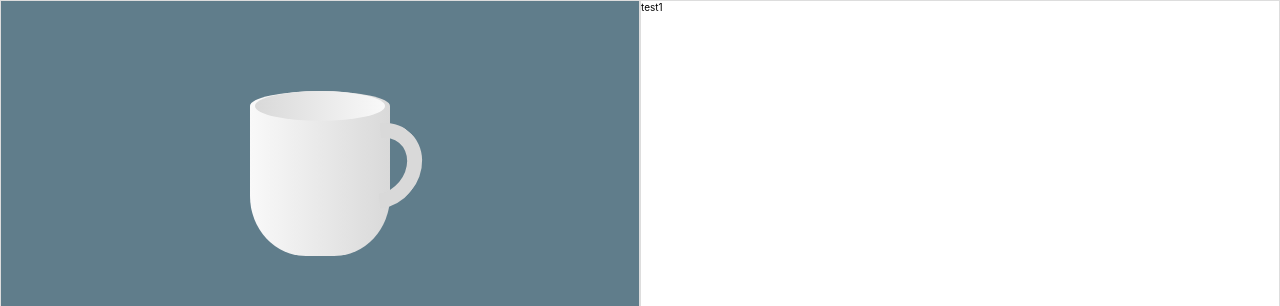
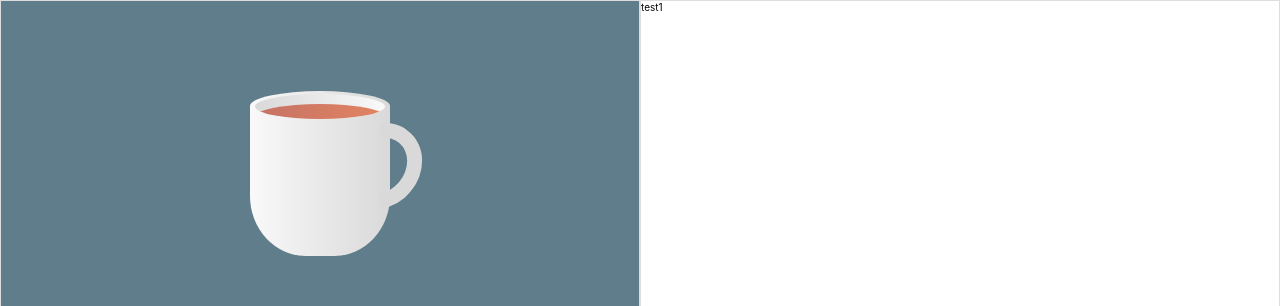
Before and after one commit to dev-allenk/awesome-animations, a Next.js app: page / in a window 1280 px wide. Shown: the top 306 px of the page. Built offline with nearby package versions, Linux system fonts and the light colour scheme.

Commit message:
feat: Added coffee

```diff
--- a/src/components/CoffeeVapor/CoffeeVapor.tsx
+++ b/src/components/CoffeeVapor/CoffeeVapor.tsx
@@ -4,6 +4,11 @@ export default function CoffeeVapor() {
   return (
     <S.Background>
       <S.Cup>
+        <S.CupTop>
+          <S.CupInside>
+            <S.Coffee />
+          </S.CupInside>
+        </S.CupTop>
         <S.CupHandle />
       </S.Cup>
     </S.Background>
--- a/src/components/CoffeeVapor/style.ts
+++ b/src/components/CoffeeVapor/style.ts
@@ -16,9 +16,9 @@ export const Cup = styled.div`
   border-bottom-left-radius: 40%;
   border-bottom-right-radius: 40%;
   background: linear-gradient(to right, #f9f9f9, #d9d9d9);
+`
 
-  &:before {
-    content: '';
+export const CupTop = styled.div`
   position: absolute;
   top: -15px;
   left: 0;
@@ -27,19 +27,28 @@ export const Cup = styled.div`
   height: 30px;
   border-radius: 50%;
   background: linear-gradient(to right, #f9f9f9, #d9d9d9);
-  }
+`
 
-  &:after {
-    content: '';
+export const CupInside = styled.div`
   position: absolute;
-    top: -15px;
+  top: 3px;
   left: 5px;
 
   width: calc(100% - 10px);
-    height: 30px;
+  height: 25px;
   border-radius: 50%;
   background: linear-gradient(to left, #f9f9f9, #d9d9d9);
-  }
+  overflow: hidden;
+`
+
+export const Coffee = styled.div`
+  position: absolute;
+  top: 10px;
+  left: 0;
+  width: 100%;
+  height: 100%;
+  border-radius: 50%;
+  background: linear-gradient(to right, #c57265, #e28462);
 `
 
 export const CupHandle = styled.div`
```
Lines whose indentation alone changed are shown as unchanged.
